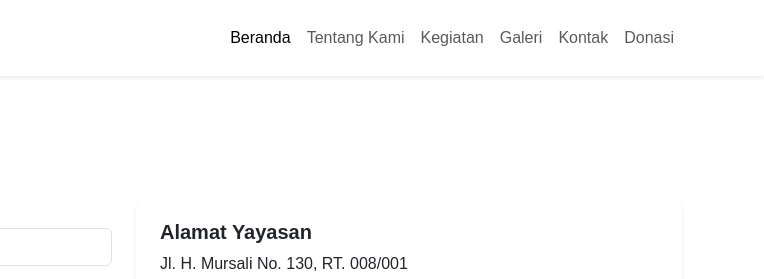
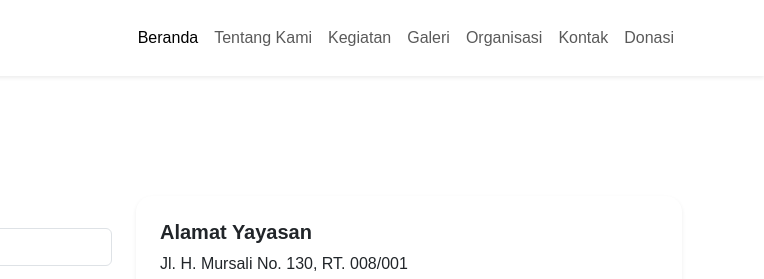
Before and after one commit to padepokanjogobanyu/pajoba, a plain HTML site: page contact.html in a window 1280 px wide. Shown: the top 279 px of the page, 516-1280 px from the left. Drawn offline with nearby package versions, Linux system fonts and the light colour scheme; files that its build step writes are made by us from their sources.

Commit message:
Update contact.html

```diff
--- a/contact.html
+++ b/contact.html
@@ -24,6 +24,7 @@
         <li class="nav-item"><a class="nav-link" href="about.html">Tentang Kami</a></li>
         <li class="nav-item"><a class="nav-link" href="kegiatan.html">Kegiatan</a></li>
         <li class="nav-item"><a class="nav-link" href="galeri.html">Galeri</a></li>
+		<li class="nav-item"><a class="nav-link" href="organisasi.html">Organisasi</a></li>
         <li class="nav-item"><a class="nav-link" href="contact.html">Kontak</a></li>
         <li class="nav-item"><a class="nav-link" href="donasi.html">Donasi</a></li>
       </ul>
```
